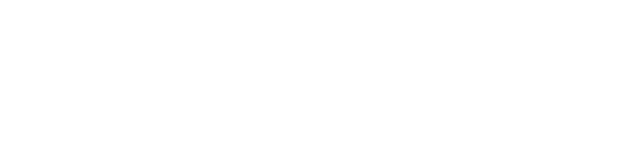
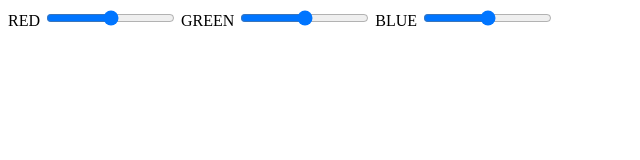
Before and after one commit to StephanPagel/forms-js_change_background_lvl3_2, a plain HTML site: page index.html in a window 1280 px wide. Shown: the whole page, without its empty margins (0-640 px from the left). Drawn offline with Linux system fonts and the light colour scheme.

Commit message:
finished

```diff
--- a/assets/js/main.js
+++ b/assets/js/main.js
@@ -0,0 +1,9 @@
+let colorRed = document.getElementById('color_red');
+let colorGreen = document.getElementById('color_green');
+let colorBlue = document.getElementById('color_blue');
+// let body = document.getElementById('body');
+
+function changeBackground() {
+    console.log(colorRed.value, colorGreen.value, colorBlue.value);
+    document.body.style.backgroundColor = 'rgb(' + colorRed.value + ',' + colorGreen.value + ',' + colorBlue.value + ') ';
+}
--- a/index.html
+++ b/index.html
@@ -9,8 +9,16 @@
     <link rel="stylesheet" href="assets/css/style.css">
 </head>
 
-<body>
-
+<body id="body">
+    <label for="">RED</label>
+    <input type="range" name="color" id="color_red" value="red" step="1" min="0" max="255"
+        onchange="changeBackground()">
+    <label for="">GREEN</label>
+    <input type="range" name="color" id="color_green" value="green" step="1" min="0" max="255"
+        onchange="changeBackground()">
+    <label for="">BLUE</label>
+    <input type="range" name="color" id="color_blue" value="blue" step="1" min="0" max="255"
+        onchange="changeBackground()">
     <script src="assets/js/main.js"></script>
 </body>
 
```
